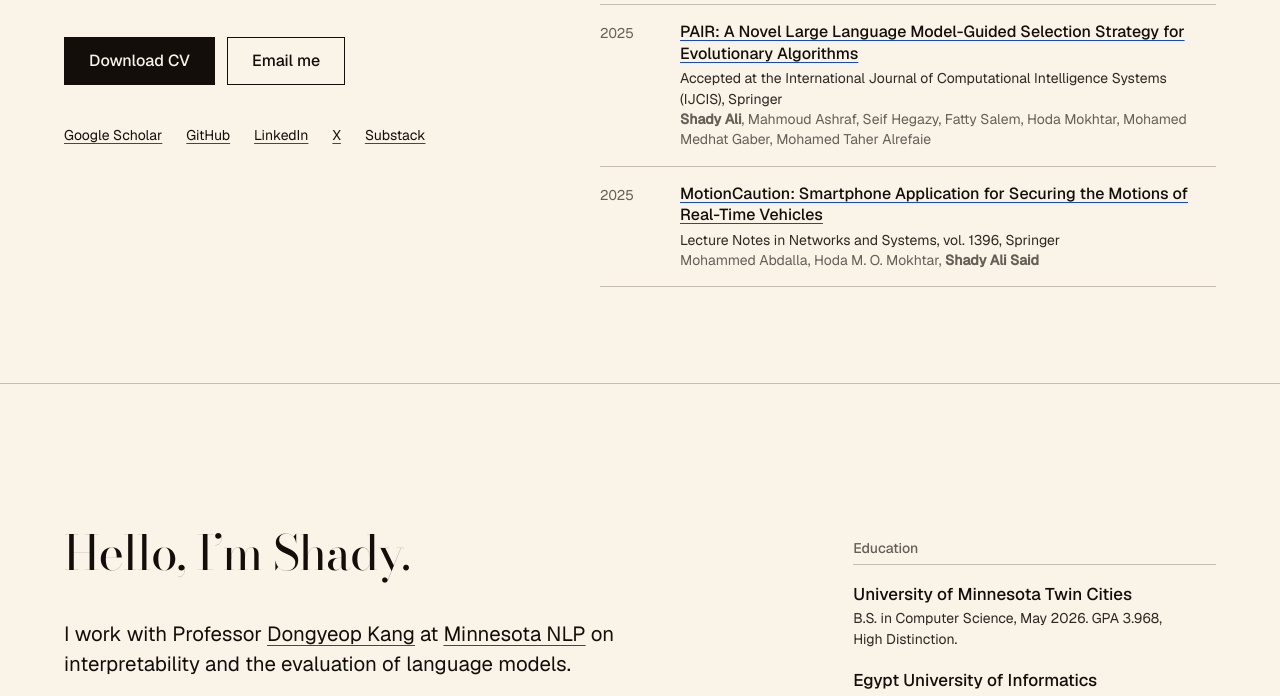
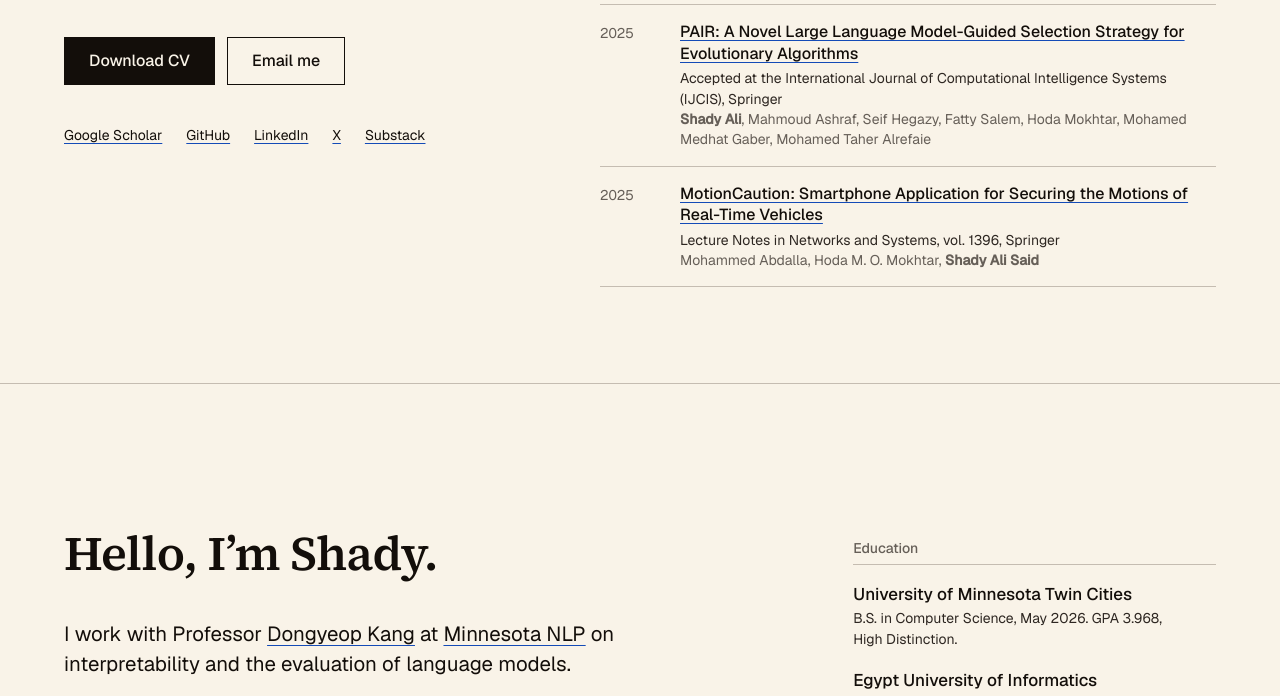
Before and after one commit to SHIXOOM/shadyali.github.io, a plain HTML site: page index.html in a window 1280 px wide. Shown: the part 507-1203 px from the top of the page. Drawn offline with nearby package versions, Linux system fonts and the light colour scheme.

Commit message:
Swap display face from Bodoni Moda to Source Serif 4 for readability
Co-Authored-By: Claude Opus 5.5 <noreply@anthropic.com>

```diff
--- a/index.html
+++ b/index.html
@@ -10,7 +10,7 @@
     <meta property="og:image" content="https://shadyali.com/pp.JPG">
     <link rel="preconnect" href="https://fonts.googleapis.com">
     <link rel="preconnect" href="https://fonts.gstatic.com" crossorigin>
-    <link href="https://fonts.googleapis.com/css2?family=Bodoni+Moda:ital,opsz,wght@0,6..96,400..900;1,6..96,400&family=Geist:wght@400;500&display=swap" rel="stylesheet">
+    <link href="https://fonts.googleapis.com/css2?family=Source+Serif+4:opsz,wght@8..60,400..700&family=Geist:wght@400;500&display=swap" rel="stylesheet">
     <link rel="stylesheet" href="styles.css">
 </head>
 <body>
--- a/styles.css
+++ b/styles.css
@@ -1,5 +1,5 @@
 /* Hallmark · shape: Letter (first-person about) with an Index hero · genre: editorial · theme: Specimen (deal 1/3, seed personal-academic-phd-applicant-d8f2·deb38900·2026-11-26·r0) · redesign: full
- * hero: Index · nav: edge-aligned (draw gave a floating pill; editorial reads a pill as off-register) · footer: statement · imagery: the owner's headshot, duotone · signature: the paper list set as a ruled index under a double rule beside the name in razor Bodoni
+ * hero: Index · nav: edge-aligned (draw gave a floating pill; editorial reads a pill as off-register) · footer: statement · imagery: the owner's headshot, duotone · signature: the paper list set as a ruled index under a double rule beside the name in Source Serif 4 semibold (swapped from razor Bodoni Moda: hairlines read poorly, owner request)
  * job: hire (read the papers, take the CV, write) · draw: f7ace2 · axes: light/high-contrast-serif/cool · posture: restrained · contrast: pass · fold: pass · v2.0.0 */
 /* Hallmark · pre-emit critique: P4 H4 E4 S4 R4 V4 · weakest: S, an academic page can look like any template; led with the real paper list and its exact status lines instead of a bio */
 /* Hallmark · dropped https://shikun.io/projects/clarity, https://drive.google.com/file/d/1hX72ZzHA1CHJeRtKrSibBtVt8y35ppDD/view?usp=sharing ·the page no longer uses the Clarity template, and the owner chose to host the current CV PDF in the repo instead of the old Drive file */
@@ -125,7 +125,7 @@ li, dd, td { text-wrap: pretty; }
 .site-footer { margin-top: var(--section-gap); padding-block: var(--space-3xl) var(--space-xl); background: var(--color-ink); color: var(--color-paper); }
 .site-footer a { color: var(--color-paper); text-decoration-color: var(--color-rule-2); }
 .site-footer a:focus-visible { outline-color: var(--color-paper); }
-.site-footer .closing { font-family: var(--font-display); font-variation-settings: "opsz" 40; font-size: var(--text-display-s); line-height: 1.08; letter-spacing: var(--tracking-display); max-width: 22ch; margin-bottom: var(--space-2xl); overflow-wrap: break-word; min-width: 0; text-wrap: balance; }
+.site-footer .closing { font-family: var(--font-display); font-variation-settings: "opsz" 40; font-weight: 500; font-size: var(--text-display-s); line-height: 1.08; letter-spacing: var(--tracking-display); max-width: 22ch; margin-bottom: var(--space-2xl); overflow-wrap: break-word; min-width: 0; text-wrap: balance; }
 .footer-row { display: flex; flex-wrap: wrap; justify-content: space-between; gap: var(--space-lg); padding-top: var(--space-lg); border-top: var(--rule-hair) solid var(--color-ink-2); font-size: var(--text-sm); }
 .footer-row ul { display: flex; flex-wrap: wrap; gap: var(--space-xs) var(--space-lg); margin: 0; padding: 0; list-style: none; }
 .footer-row p { color: var(--color-rule); }
--- a/tokens.css
+++ b/tokens.css
@@ -14,9 +14,9 @@
   --color-rule: oklch(80% 0.018 75); --color-rule-2: oklch(66% 0.02 72);
   --color-accent: oklch(45% 0.18 262); --color-accent-ink: oklch(97% 0.012 82); --color-focus: oklch(50% 0.18 262);
   --color-guide: oklch(55% 0.16 262 / 0.5);
-  --font-display: "Bodoni Moda", ui-serif, Georgia, serif; --font-body: "Geist", ui-sans-serif, system-ui, sans-serif;
+  --font-display: "Source Serif 4", ui-serif, Georgia, serif; --font-body: "Geist", ui-sans-serif, system-ui, sans-serif;
   --font-outlier: "Geist Mono", ui-monospace, monospace;
   --radius-card: 0; --radius-pill: 0; --rule-hair: 1px;
   --shadow-card: none;
-  --tracking-display: -0.02em; --display-weight: 400; --display-optical: 96;
+  --tracking-display: -0.015em; --display-weight: 600; --display-optical: 60;
 }
```
